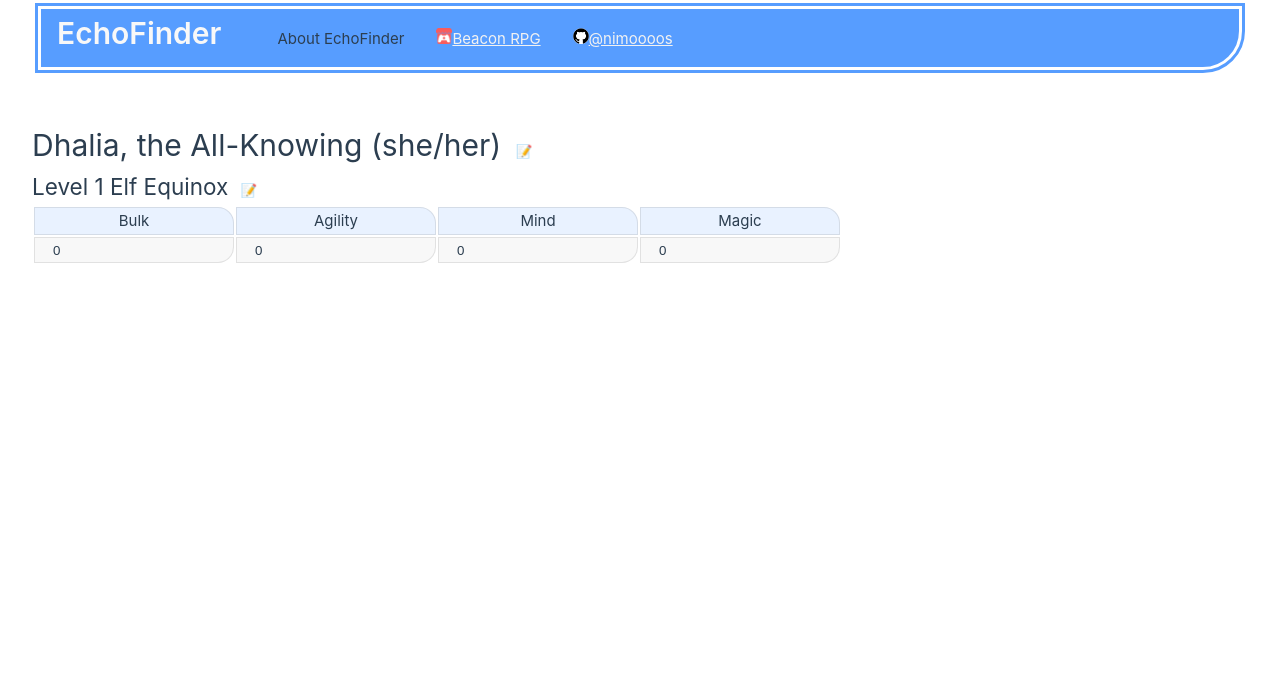
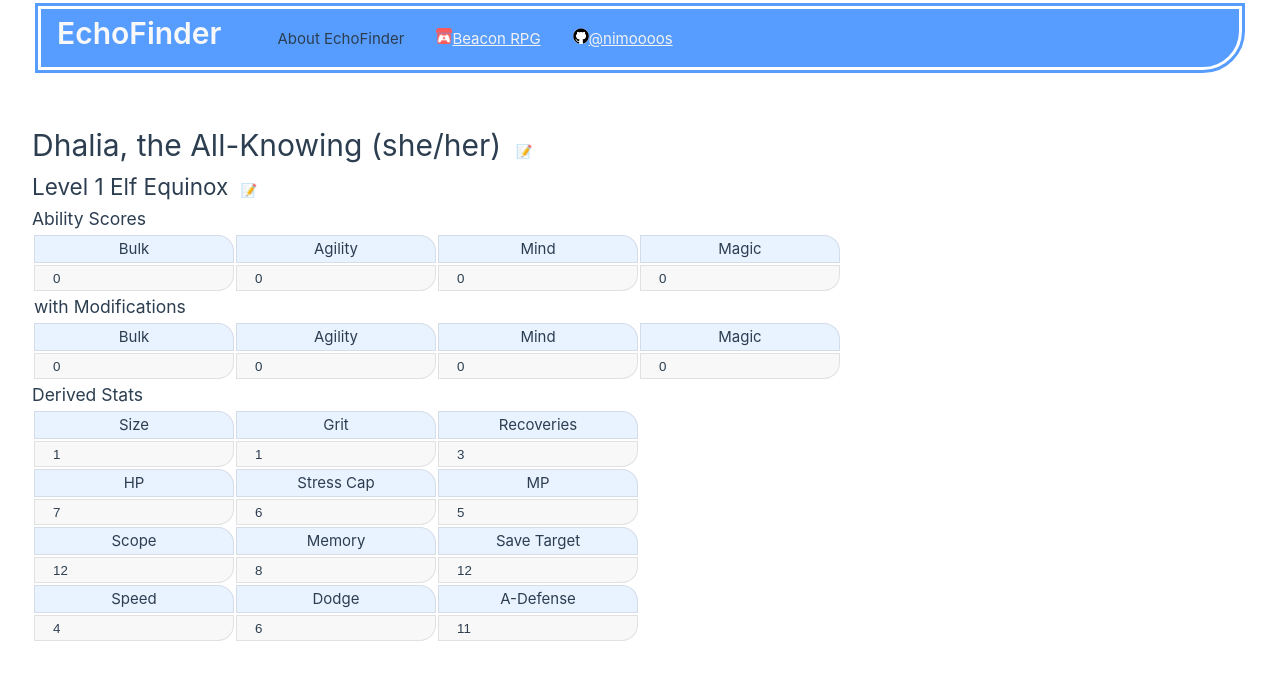
Before and after one commit to nimoooos/echofinder, a Vue app: page / in a window 1280 px wide. Shown: the top 680 px of the page. Built offline with nearby package versions, Linux system fonts and the light colour scheme.

Commit message:
Derived stat is now visible

```diff
--- a/src/App.vue
+++ b/src/App.vue
@@ -140,6 +140,7 @@ watch([charData.value.basicInfo, charData.value.chosenStats], (newData, oldData)
       </div>
     </div>
     <div id="charsheet-bamm">
+      <h3>Ability Scores</h3>
       <table id="charsheet-bamm-table">
         <tr>
           <th>Bulk</th>
@@ -160,6 +161,64 @@ watch([charData.value.basicInfo, charData.value.chosenStats], (newData, oldData)
           <td>
             <input id="input-magic" type="number" min="0" max="6" v-model="charData.chosenStats.magic" />
           </td>
+        </tr>
+        <h3>with Modifications</h3>
+        <tr>
+          <th>Bulk</th>
+          <th>Agility</th>
+          <th>Mind</th>
+          <th>Magic</th>
+        </tr>
+        <tr>
+          <td><input type="number" disabled v-model="charData.derivedStats.bulk" /></td>
+          <td><input type="number" disabled v-model="charData.derivedStats.agility" /></td>
+          <td><input type="number" disabled v-model="charData.derivedStats.mind" /></td>
+          <td><input type="number" disabled v-model="charData.derivedStats.magic" /></td>
+        </tr>
+      </table>
+    </div>
+    <div id="charsheet-derivedstats">
+      <h3>Derived Stats</h3>
+      <table id="charsheet-derivedstats-table">
+        <tr>
+          <th>Size</th>
+          <th>Grit</th>
+          <th>Recoveries</th>
+        </tr>
+        <tr>
+          <td><input type="number" disabled v-model="charData.derivedStats.size" /></td>
+          <td><input type="number" disabled v-model="charData.derivedStats.grit" /></td>
+          <td><input type="number" disabled v-model="charData.derivedStats.recoveries" /></td>
+        </tr>
+        <tr>
+          <th>HP</th>
+          <th>Stress Cap</th>
+          <th>MP</th>
+        </tr>
+        <tr>
+          <td><input type="number" disabled v-model="charData.derivedStats.hp" /></td>
+          <td><input type="number" disabled v-model="charData.derivedStats.stress" /></td>
+          <td><input type="number" disabled v-model="charData.derivedStats.mp" /></td>
+        </tr>
+        <tr>
+          <th>Scope</th>
+          <th>Memory</th>
+          <th>Save Target</th>
+        </tr>
+        <tr>
+          <td><input type="number" disabled v-model="charData.derivedStats.scope" /></td>
+          <td><input type="number" disabled v-model="charData.derivedStats.memory" /></td>
+          <td><input type="number" disabled v-model="charData.derivedStats.saveTarget" /></td>
+        </tr>
+        <tr>
+          <th>Speed</th>
+          <th>Dodge</th>
+          <th>A-Defense</th>
+        </tr>
+        <tr>
+          <td><input type="number" disabled v-model="charData.derivedStats.speed" /></td>
+          <td><input type="number" disabled v-model="charData.derivedStats.dodge" /></td>
+          <td><input type="number" disabled v-model="charData.derivedStats.adef" /></td>
         </tr>
       </table>
     </div>
```
